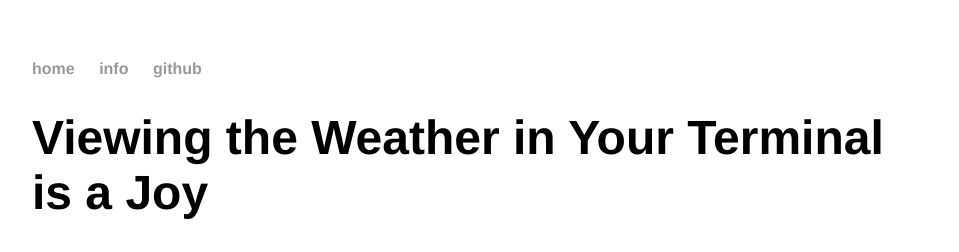
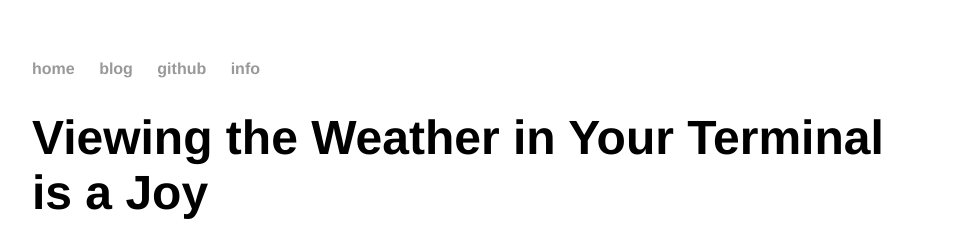
Before and after one commit to devinrm/devinrm.github.io, a Jekyll site: the page built from _posts/2016-02-27-weather-in-your-terminal.md, in a window 1280 px wide. Shown: the top 252 px of the page, without its empty margins (160-1119 px from the left). Built offline with Jekyll 4.4.1, drawn with Linux system fonts in a browser that asks for light colours.

Commit message:
Add link to blog page

```diff
--- a/_layouts/default.html
+++ b/_layouts/default.html
@@ -8,8 +8,9 @@
     <nav>
       <ul>
         <li><a href="/">home</a></li>
+        <li><a href="/blog">blog</a></li>
+        <li><a href="/github">github</a></li>
         <li><a href="/info">info</a></li>
-        <li><a href="/github">github</a></li>
       </ul>
     </nav>
     <div class="container">
```
